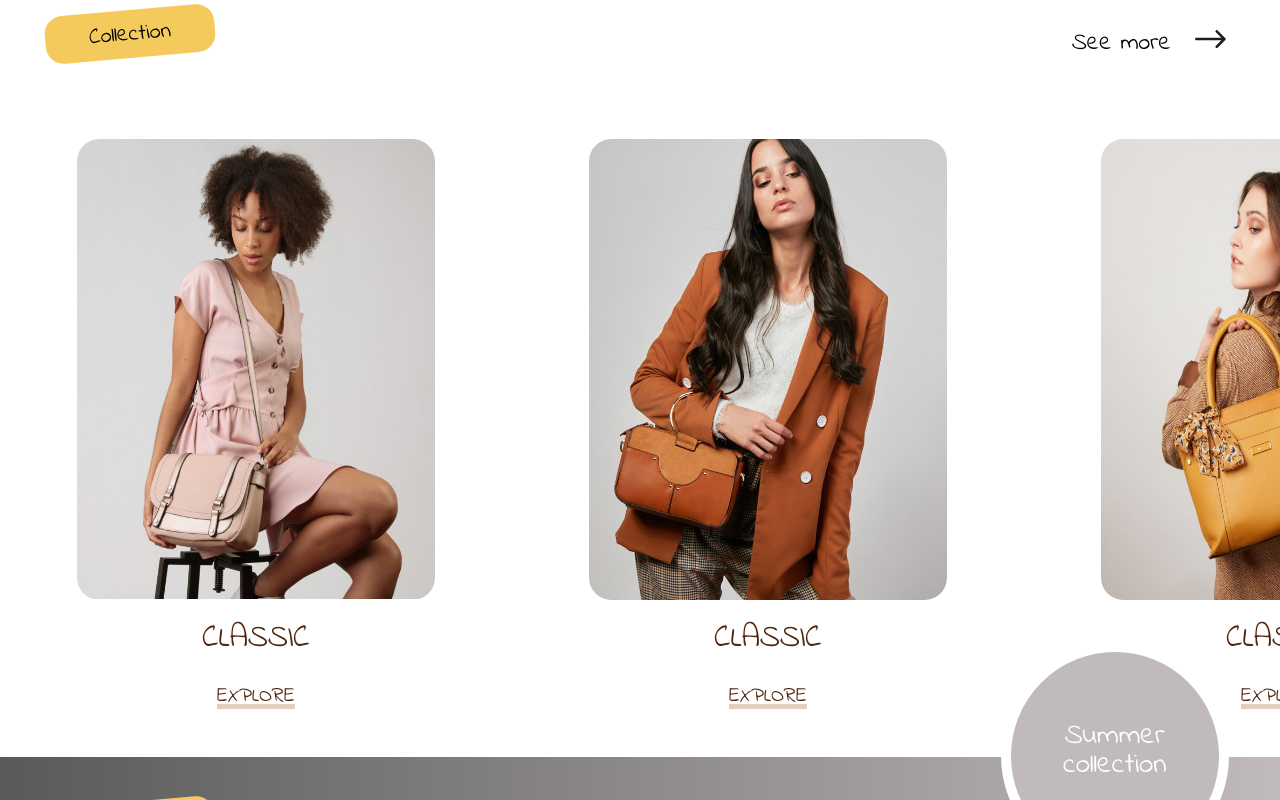
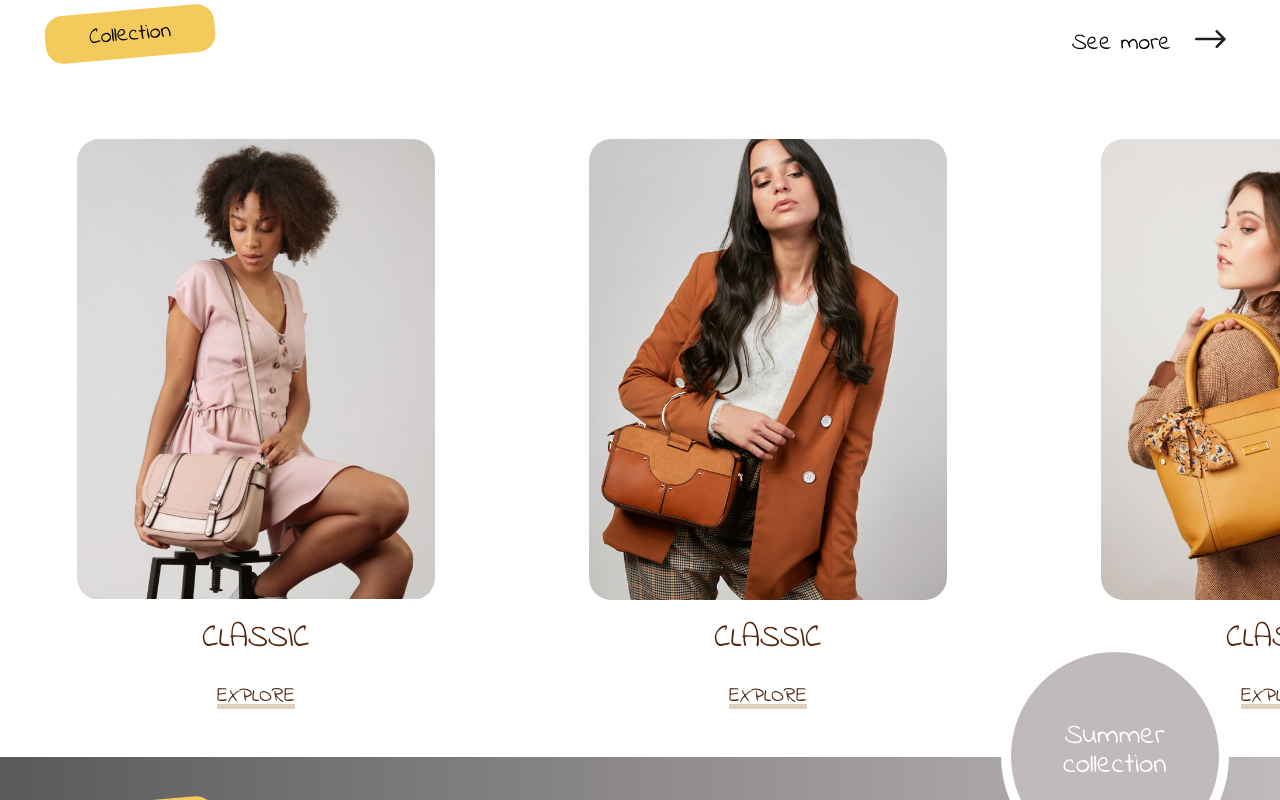
Before and after one commit to Stephanie-Merle/Vitrine-React, a React (Create React App) app: page / in a window 1280 px wide. Shown: the part 579-1379 px from the top of the page. Built offline with nearby package versions, Linux system fonts and the light colour scheme.

Commit message:
fixing image collection & rm svg files

```diff
--- a/src/components/collec-cart.module.css
+++ b/src/components/collec-cart.module.css
@@ -25,8 +25,11 @@
   border-radius: 0.7em;
 }
 .cartImage img {
+  width: 100%;
   height: 100%;
-  width: auto;
+  object-fit: cover;
+  /* min-height: 100%;
+  width: auto; */
 }
 
 @media screen and (max-width: 770px) {
```
Also changed, not shown: src/assets/arrow-right.svg (deleted), src/assets/mode.svg (deleted).
